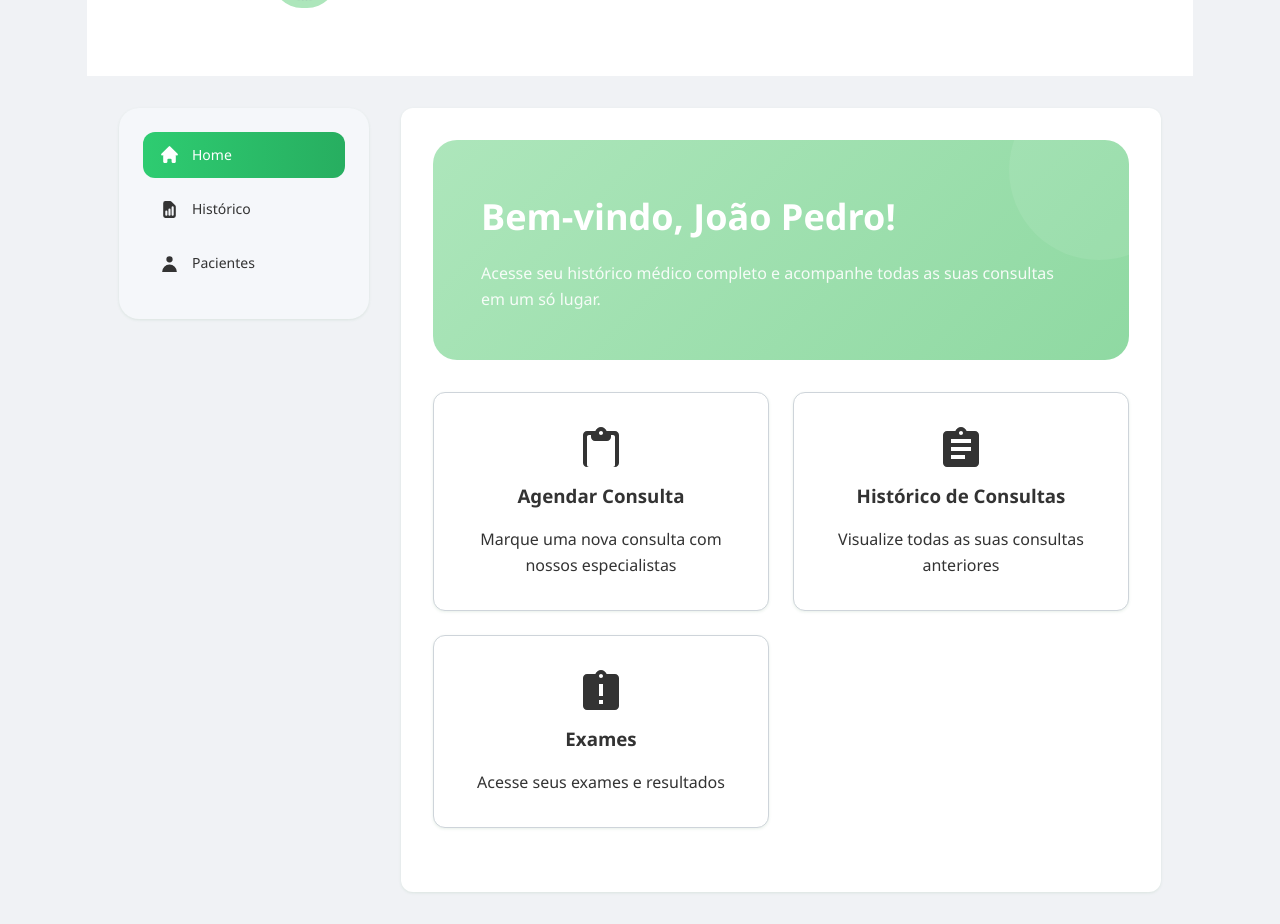
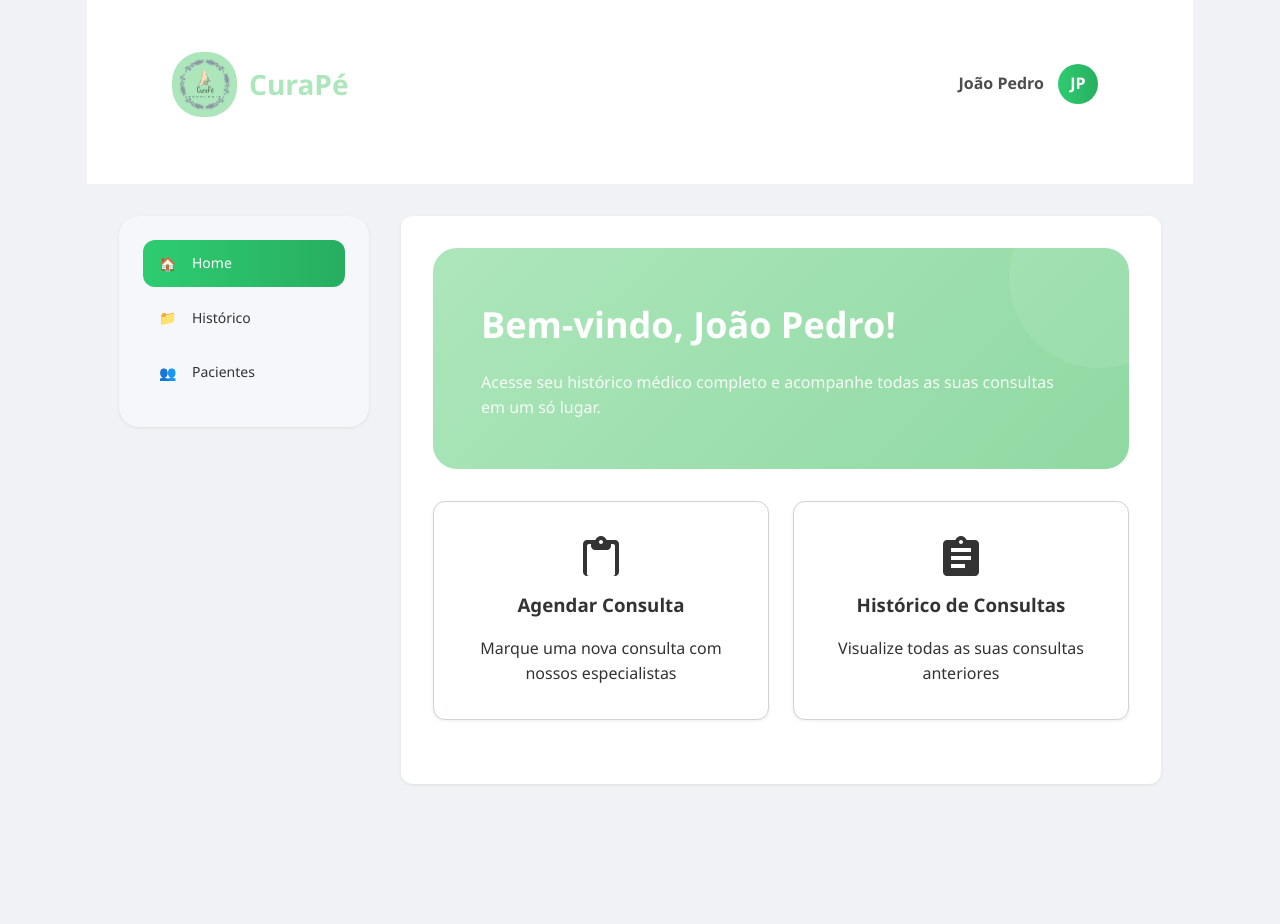
Before and after one commit to Bahia3123/tccAtualizado, a React (Create React App) app in the folder frontend/: page /AcessoPaciente in a window 1280 px wide. After the commit the page ends 816 px from the top, so only its background shows below. Built offline with nearby package versions, Linux system fonts and the light colour scheme.

Commit message:
29-05-2025

```diff
--- a/frontend/src/componentes/css/Intro.css
+++ b/frontend/src/componentes/css/Intro.css
@@ -23,7 +23,7 @@ body {
 }
 
 #principal{
-  width: 100vw;
+  width: 98vw;
   height: 100vh;
 }
 
--- a/frontend/src/pages/AcessoPaciente.jsx
+++ b/frontend/src/pages/AcessoPaciente.jsx
@@ -12,7 +12,7 @@ const HistoricoConsultas = () => {
   return (
     <div>
       <header>
-        <div className="container header-content">
+        <div className="container_header-content">
           <div className="logo">
             <img src={logo} alt="logo" />
             <h1>CuraPé</h1>
@@ -31,31 +31,17 @@ const HistoricoConsultas = () => {
           <aside className="sidebar">
             <nav>
               <div className="nav-item active">
-                <svg className="icon" viewBox="0 0 20 20">
-                  <path d="M10.707 2.293a1 1 0 00-1.414 0l-7 7a1 1 0 001.414 1.414L4 10.414V17a1 1 0 001 1h2a1 1 0 001-1v-2a1 1 0 011-1h2a1 1 0 011 1v2a1 1 0 001 1h2a1 1 0 001-1v-6.586l.293.293a1 1 0 001.414-1.414l-7-7z" />
-                </svg>
+              <span className="icon">🏠</span>
                 <span>Home</span>
               </div>
 
               <div className="nav-item">
-                <svg className="icon" viewBox="0 0 20 20">
-                  <path
-                    fillRule="evenodd"
-                    d="M6 2a2 2 0 00-2 2v12a2 2 0 002 2h8a2 2 0 002-2V7.414A2 2 0 0015.414 6L12 2.586A2 2 0 0010.586 2H6zm2 10a1 1 0 10-2 0v3a1 1 0 102 0v-3zm2-3a1 1 0 011 1v5a1 1 0 11-2 0v-5a1 1 0 011-1zm4-1a1 1 0 10-2 0v7a1 1 0 102 0V8z"
-                    clipRule="evenodd"
-                  />
-                </svg>
+              <span className="icon">📁</span>
                 <span>Histórico</span>
               </div>
 
               <div className="nav-item">
-                <svg className="icon" viewBox="0 0 20 20">
-                  <path
-                    fillRule="evenodd"
-                    d="M10 9a3 3 0 100-6 3 3 0 000 6zm-7 9a7 7 0 1114 0H3z"
-                    clipRule="evenodd"
-                  />
-                </svg>
+              <span className="icon">👥</span>
                 <span>Pacientes</span>
               </div>
             </nav>
@@ -84,13 +70,7 @@ const HistoricoConsultas = () => {
                 <p>Visualize todas as suas consultas anteriores</p>
               </div>
 
-              <div className="action-card">
-                <svg className="icon" viewBox="0 0 24 24" style={{ width: 48, height: 48 }}>
-                  <path d="M19 3h-4.18C14.4 1.84 13.3 1 12 1c-1.3 0-2.4.84-2.82 2H5c-1.1 0-2 .9-2 2v14c0 1.1.9 2 2 2h14c1.1 0 2-.9 2-2V5c0-1.1-.9-2-2-2zm-6 15h-2v-2h2v2zm0-4h-2V8h2v6zm-1-9c-.55 0-1-.45-1-1s.45-1 1-1 1 .45 1 1-.45 1-1 1z" />
-                </svg>
-                <h3>Exames</h3>
-                <p>Acesse seus exames e resultados</p>
-              </div>
+
             </div>
           </main>
         </div>
```
Also changed, not shown: frontend/src/pages/LoginPodologo.jsx (line endings or trailing spaces).
